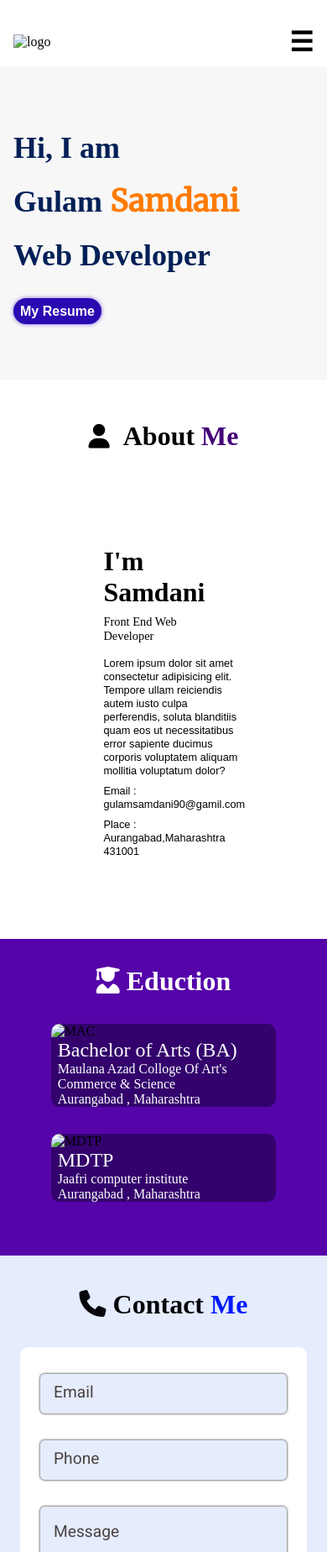
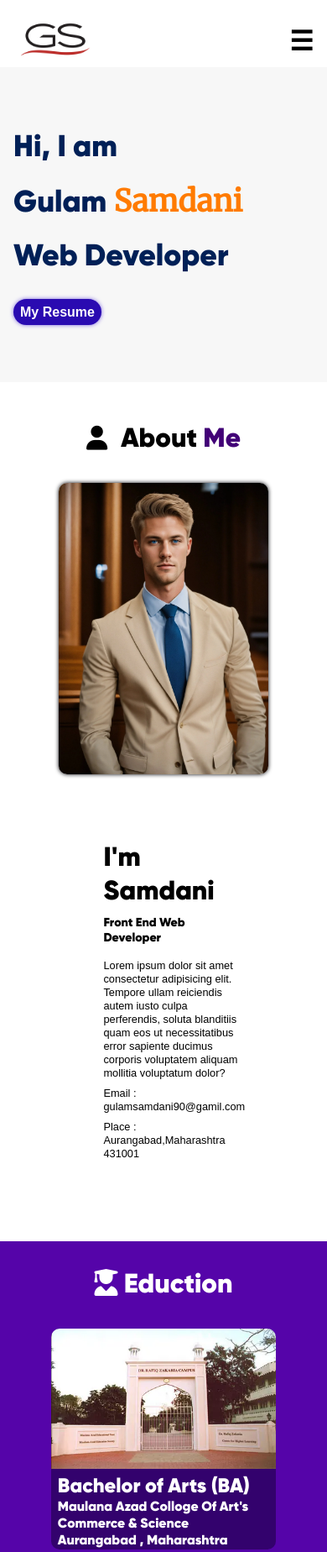
Before and after one commit to GulamSamdani/My-Portfolio, a plain HTML site: page index.html in a window 390 px wide. Shown: the top 1848 px of the page at 84% size. Drawn offline with nearby package versions, Linux system fonts and the light colour scheme; a web font is replaced by a local one.

Commit message:
add script and css file

```diff
--- a/index.html
+++ b/index.html
@@ -20,7 +20,7 @@
         <div id="navbar">
             <div class="max-width-container">
                 <nav id="nav">
-                    <div class="logo"><img src="" alt="logo">
+                    <div class="logo"><img src="images/new-gs.webp" alt="logo">
                     </div>
                     <ul class="nav-item">
                         <li><a href="#home-section">Home</a></li>
@@ -54,7 +54,7 @@
                     <button id="download-resume"><a href="#">My Resume</a></button>
                 </div>
                 <div id="home-image">
-                    <img src="images/pamela-buenrostro-CSAEI7OGubA-unsplash__1_-removebg-preview.png" alt="">
+                    <img src="images/pamela-buenrostro-CSAEI7OGubA-unsplash__1_-removebg-preview.webp" alt="">
                 </div>
             </div>
         </div>
@@ -64,7 +64,7 @@
             <div class="about-container">
                 <h1 class="heading"><i class="fa-solid fa-user" id="user-icon"></i>About <span class="me">Me</span></h1>
                 <div id="about-content">
-                    <div class="about-img"><img src="images/handsome man with light hair and blue eyes in a li.jpg"
+                    <div class="about-img"><img src="images/handsome-man-with-light-hair-and-blue-eyes-in-a-li.webp"
                             alt=""></div>
                     <div class="about-text">
                         <h1>I'm Samdani</h1>
@@ -87,7 +87,7 @@
             <div id="education-content">
                 <h1 class="heading"><i class="fa-solid fa-user-graduate"></i> Eduction</h1>
                 <div class="educ-contain">
-                    <img src="images/MAC.jpeg" alt="MAC">
+                    <img src="images/MAC.webp" alt="MAC">
                     <div class="educ-contain-text">
                         <h2>Bachelor of Arts (BA)</h2>
                         <p>Maulana Azad Colloge Of Art's Commerce & Science </p>
@@ -103,7 +103,7 @@
                     </div>
                 </div> -->
                 <div class="educ-contain">
-                    <img src="images/MDTP.jpg" alt="MDTP">
+                    <img src="images/MDTP.webp" alt="MDTP">
                     <div class="educ-contain-text">
                         <h2>MDTP</h2>
                         <p>Jaafri computer institute </p>
@@ -129,7 +129,7 @@
         <div class="max-width-container">
             <h1 class="heading"><i class="fa-solid fa-phone"></i> Contact <span class="me">Me</span></h1>
             <div id="form-containt">
-                <img src="images/contact-img.png" alt="">
+                <img src="images/contact-img.webp" alt="">
 
                 <form action="" id="contact-form">
                     <input type="email" id="email" placeholder="Email" required>
--- /dev/null
+++ b/script.js
@@ -0,0 +1,80 @@
+let sidebar = document.querySelector("#sidebar");
+document.querySelector("#sidebarBtn").addEventListener("click", () => {
+  sidebar.style.right = 0 + "%";
+});
+document.querySelector("#closeSidebar").addEventListener("click", () => {
+  sidebar.style.right = -100 + "%";
+});
+
+let tl = gsap.timeline();
+tl.from(".logo img,.nav-item ", {
+  y: -100,
+  opacity: 0,
+  duration: 0.8,
+  delay: 0.5,
+  stagger: 0.2,
+});
+tl.from("#home-text h1,#home-text button", {
+  y: 100,
+  opacity: 0,
+  duration: 0.8,
+  stagger: 0.2,
+});
+tl.from(".educ-contain", {
+  x: -100,
+  opacity: 0,
+  duration: 0.8,
+  stagger: 0.5,
+  scrollTrigger: {
+    trigger: ".educ-contain",
+    scroller: "body",
+    start: "top 85%",
+    end: "top -30%",
+    // markers:true,
+    toggleActions: "restart reverse restart reverse",
+  },
+});
+// gsap.from("#contact-form", {
+//   y: -100,
+//   opacity: 0,
+//   duration: 0.8,
+//   stagger: 0.5,
+//   // scrollTrigger: {
+//   //   trigger: ".educ-contain",
+//   //   scroller: "body",
+//   //   start: "top 85%",
+//   //   end: "top -30%",
+//   //   // markers:true,
+//   //   toggleActions: "restart reverse restart reverse",
+//   // },
+// });
+
+// gsap.form("#contact-form #email", {
+//   y: 800,
+//   backgroundColor:red,
+// opacity: 0,
+// duration: 0.8,
+// stagger: 0.6,
+// scrollTrigger:{
+//   trigger:"#contact-form",
+//   scroller:"body",
+//   markers:true,
+//   start:"top 40%",
+//   end:" top 20%"
+
+// },
+// });
+
+// let str = "Gulam Samdani";
+// let index_count = 0;
+// function typing_animation() {
+// if (str.length + 1 == index_count) {
+//   clearInterval(typing_animation);
+// } else {
+//   let hero_name = "";
+//   hero_name = str.slice(0, index_count);
+//   document.querySelector("#name").innerText = hero_name + "|";
+//   index_count++;
+// }
+// }
+// setInterval(typing_animation, 400);
```
Also changed, not shown: Gilroy-Black.woff2 (added), images/MAC.webp (added), images/MDTP.webp (added), images/contact-img.webp (added), images/handsome-man-with-light-hair-and-blue-eyes-in-a-li.webp (added), images/new-gs.webp (added), images/pamela-buenrostro-CSAEI7OGubA-unsplash__1_-removebg-preview.webp (added).
